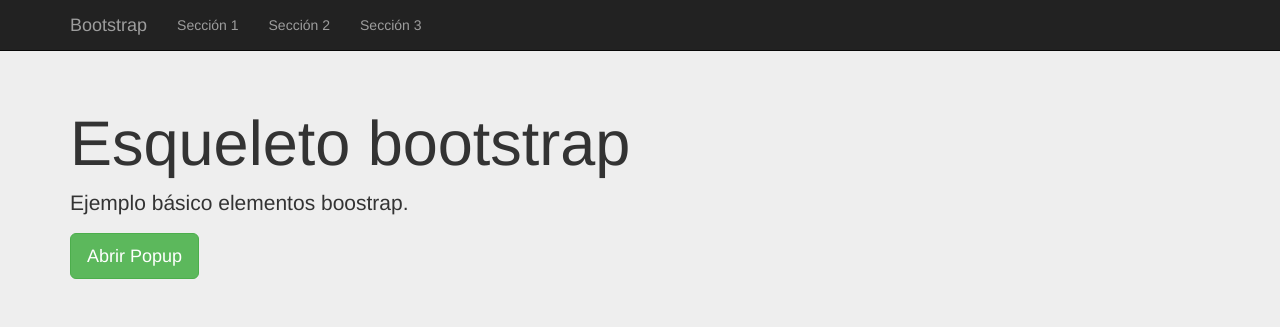
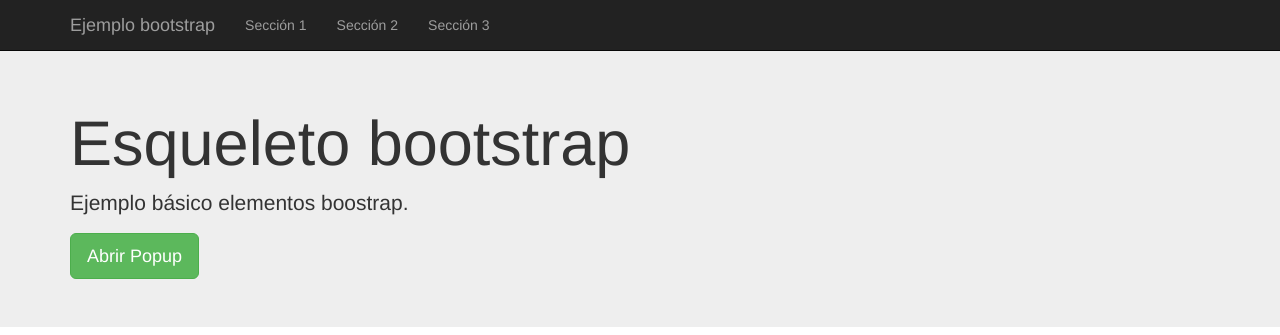
Before and after one commit to JoaquinGA/EsqueletoBootstrap, a plain HTML site: page index.html in a window 1280 px wide. Shown: the top 335 px of the page. Drawn offline with nearby package versions, Linux system fonts and the light colour scheme.

Commit message:
Cambio título

```diff
--- a/index.html
+++ b/index.html
@@ -1,7 +1,7 @@
 <!DOCTYPE html>
 <html>
   <head>
-    <title>Bootstrap</title>
+    <title>Ejemplo bootstrap</title>
     <meta charset="utf-8">
     <meta http-equiv="X-UA-Compatible" content="IE=edge">
     <meta name="viewport" content="width=device-width, initial-scale=1">
@@ -12,7 +12,7 @@
     <div class="navbar navbar-inverse navbar-static-top">
       <div class="container">
         <div class="navbar-header">
-        	<a href="index.html" class="navbar-brand">Bootstrap</a>
+        	<a href="index.html" class="navbar-brand">Ejemplo bootstrap</a>
         </div>
         <ul class="nav navbar-nav">
         	<li>
```
